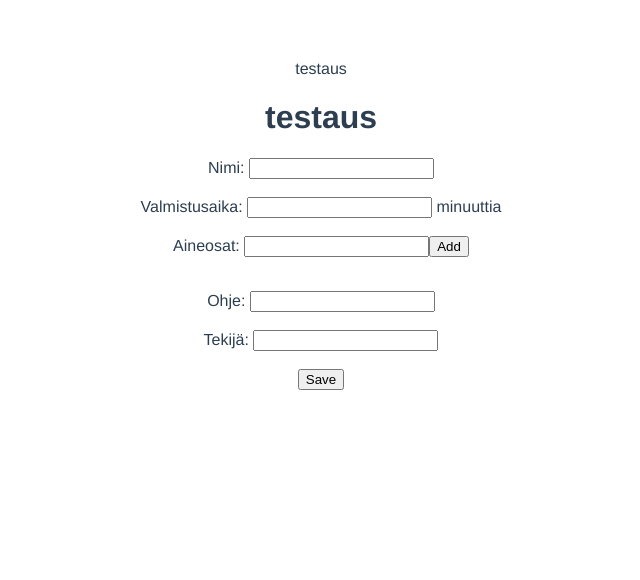
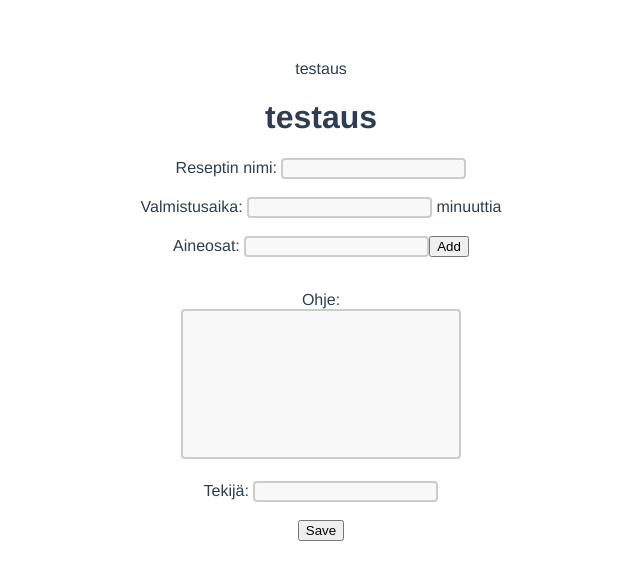
Before and after one commit to RaikasNeiti/ReseptiKirja, a Vue app: page /#/Add in a window 1280 px wide. Shown: the top 580 px of the page, without its empty margins (319-959 px from the left). Built offline with nearby package versions, Linux system fonts and the light colour scheme.

Commit message:
Hieman css

```diff
--- a/src/components/AddSivu.vue
+++ b/src/components/AddSivu.vue
@@ -1,7 +1,7 @@
 <template>
   <div class="hello">
     <h1>testaus</h1>
-      <label for="Nimi">Nimi: </label>
+      <label for="Nimi">Reseptin nimi: </label>
       <input v-model="nimi" type="text" id="Nimi"> <br><br>
       <label for="Valmistusaika">Valmistusaika: </label>
       <input v-model="aika" type="text" id="Valmistusaika"> minuuttia<br><br>
@@ -10,18 +10,17 @@
     <div id="ulli">
       <form v-on:submit.prevent="add">
       <label for="Ainesosat">Aineosat: </label>
-      <input v-model="newAines" type="text" id="Ainesosat">
+      <input v-model="newAines" type="text" id="Ainesosat" >
       <button>Add</button><br><br>
       </form>
     <ul>
       <template v-for="a in Ainekset">
-        <li :key="a">{{a}}<button v-on:click="asd(Ainekset.indexOf(a))">Remove</button></li>
+        <li :key="a">{{a }}<button v-on:click="asd(Ainekset.indexOf(a))"> Remove</button></li>
       </template>
     </ul>
     </div>
-
-      <label for="Ohje">Ohje: </label>
-      <input v-model="ohje" type="textarea" id="Ohje"> <br><br>
+    <label>Ohje:</label><br>
+    <textarea v-model="ohje" id="Ohje">Ohje...</textarea> <br><br>
     <label for="Author">Tekijä: </label>
     <input v-model="author" type="text" id="Author"> <br><br>
     <button v-on:click="save()">Save</button>
@@ -46,9 +45,20 @@ export default {
       this.Ainekset.splice(index,1)
     },
     save: function (){
-
-      axios
-        .get('http://localhost:8081/add?nimi=' + this.nimi + '&aika=' + this.aika + '&Ainekset=' + JSON.stringify(this.Ainekset) + '&ohje=' + this.ohje + '&author=' + this.author)
+      if (this.nimi != '' && this.aika != "" && !isNaN(this.aika) && this.ohje != "" && this.author != "" ) {
+        axios
+            .get('http://localhost:8081/add?nimi=' + this.nimi + '&aika=' + this.aika + '&Ainekset=' + JSON.stringify(this.Ainekset) + '&ohje=' + this.ohje + '&author=' + this.author)
+            .then(res => {
+              let adress = res.data;
+              console.log(adress.insertId);
+              this.$router.push({name: 'recipe', query: {id: adress.insertId}})
+            })
+        console.log("saved");
+      }
+      else {
+        console.log("not Saved")
+        alert("Kaikki kohdat täytyy olla täytetty");
+      }
     }
   }
 
@@ -63,4 +73,31 @@ h3 {
 a {
   color: #42b983;
 }
+ul{
+  list-style-type: none;
+}
+
+
+#Ohje{
+  width: 280px;
+  height: 150px;
+  padding: 12px 20px;
+  box-sizing: border-box;
+  border: 2px solid #ccc;
+  border-radius: 4px;
+  background-color: #f8f8f8;
+  font-size: 16px;
+  resize: none;
+}
+input{
+  outline: none;
+  background-color: #f8f8f8;
+  box-sizing: border-box;
+  border: 2px solid #ccc;
+  border-radius: 4px;
+}
+input[type=text]:focus {
+  outline: none;
+  border: 3px solid #555;
+}
 </style>
--- a/src/components/recipe.vue
+++ b/src/components/recipe.vue
@@ -20,12 +20,15 @@ export default {
       this.$router.push({name: 'update', query: {id: this.$route.query.id}})
     },
     poista: function () {
-      axios
-        .get('http://localhost:8081/delete?id='+ this.$route.query.id)
-          .then(res => {
-            let response = res.data;
-            console.log(response)
-          })
+      if(confirm("Do you really want to delete?")) {
+        axios
+            .get('http://localhost:8081/delete?id=' + this.$route.query.id)
+            .then(res => {
+              let response = res.data;
+              console.log(response)
+              this.$router.go(-1)
+            })
+      }
     }
   },
   created: function () {
--- a/src/components/update.vue
+++ b/src/components/update.vue
@@ -1,6 +1,6 @@
 <template>
   <div class="hello">
-  <label for="Nimi">Nimi: </label>
+  <label for="Nimi">Reseptin nimi: </label>
   <input v-model="nimi" type="text" id="Nimi"> <br><br>
   <label for="Valmistusaika">Valmistusaika: </label>
   <input v-model="aika" type="text" id="Valmistusaika"> minuuttia<br><br>
@@ -19,8 +19,8 @@
     </ul>
   </div>
 
-  <label for="Ohje">Ohje: </label>
-  <input v-model="ohje" type="textarea" id="Ohje"> <br><br>
+    <label>Ohje:</label><br>
+    <textarea v-model="ohje" id="Ohje">Ohje...</textarea> <br><br>
   <label for="Author">Tekijä: </label>
   <input v-model="author" type="text" id="Author"> <br><br>
   <button v-on:click="save()">Save</button>
@@ -43,20 +43,37 @@ name: "update",
     asd: function (index) {
       this.ainekset.splice(index, 1)
     },
+    save: function (){
+      if(confirm("Do you really want to save?")) {
+        if (this.nimi != '' && this.aika != "" && !isNaN(this.aika) && this.ohje != "" && this.author != "") {
+          let id = this.$route.query.id;
+          axios
+              .get('http://localhost:8081/update?nimi=' + this.nimi + '&id=' + this.$route.query.id + '&aika=' + this.aika + '&Ainekset=' + JSON.stringify(this.ainekset) + '&ohje=' + this.ohje + '&author=' + this.author)
+              .then( function (){
+                console.log(id);
+
+              })
+          this.$router.push({name: 'recipe', query: {id: id}})
+          console.log("saved");
+        } else {
+          console.log("not Saved")
+          alert("Kaikki kohdat täytyy olla täytetty");
+        }
+      }
+    }
   },
   created: function () {
     axios
         .get('http://localhost:8081/recipe?id='+ this.$route.query.id)
         .then(res => {
           let recipe = res.data;
-          console.log(recipe[0].ingredients)
 
           this.ainekset = JSON.parse(recipe[0].ingredients);
 
           this.nimi= recipe[0].name;
           this.ohje = recipe[0].instructions;
           this.aika = recipe[0].cookingtime;
-          this.author = recipe[0].cookingtime;
+          this.author = recipe[0].maker;
 
         })
 
@@ -65,5 +82,37 @@ name: "update",
 </script>
 
 <style scoped>
+h3 {
+  margin: 40px 0 0;
+}
+a {
+  color: #42b983;
+}
+ul{
+  list-style-type: none;
+}
 
+
+#Ohje{
+  width: 280px;
+  height: 150px;
+  padding: 12px 20px;
+  box-sizing: border-box;
+  border: 2px solid #ccc;
+  border-radius: 4px;
+  background-color: #f8f8f8;
+  font-size: 16px;
+  resize: none;
+}
+input{
+  outline: none;
+  background-color: #f8f8f8;
+  box-sizing: border-box;
+  border: 2px solid #ccc;
+  border-radius: 4px;
+}
+input[type=text]:focus {
+  outline: none;
+  border: 3px solid #555;
+}
 </style>
--- a/src/server/server.js
+++ b/src/server/server.js
@@ -86,8 +86,8 @@ app.get("/delete", function (req, res) {
 
 app.get("/update", function (req, res) {
     let sql = "UPDATE recipes"
-        + "SET name= '" + req.query.nimi + "', ingredients= '" + req.query.Ainekset + "', instructions= '"+ req.query.ohje +"', cookingtime= '"+ req.query.aika +"', maker= '"+ req.query.author +"')"
-        + "WHERE id ='" + req.query.id + "'";
+        + " SET name= '" + req.query.nimi + "', ingredients= '" + req.query.Ainekset + "', instructions= '"+ req.query.ohje +"', cookingtime= '"+ req.query.aika +"', maker= '"+ req.query.author +"'"
+        + " WHERE id ='" + req.query.id + "'";
     console.log(sql);
     (async () => {
         try {
```
